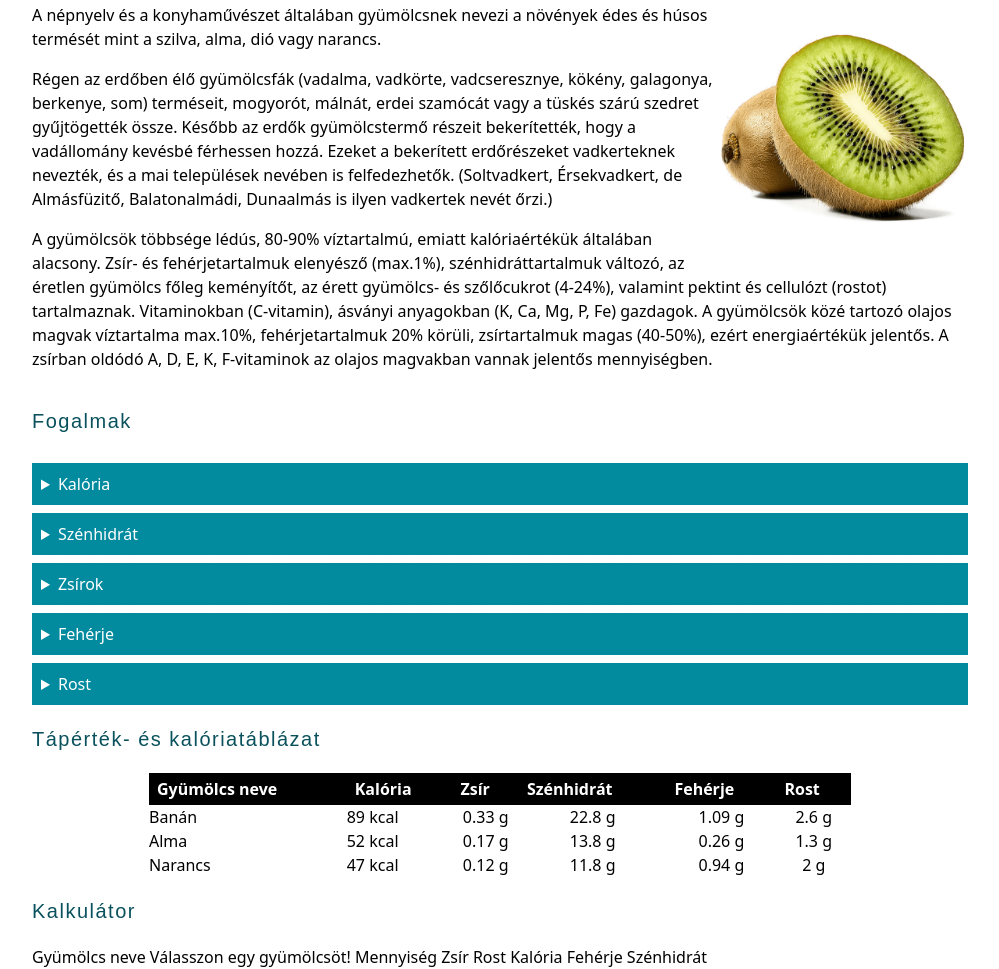
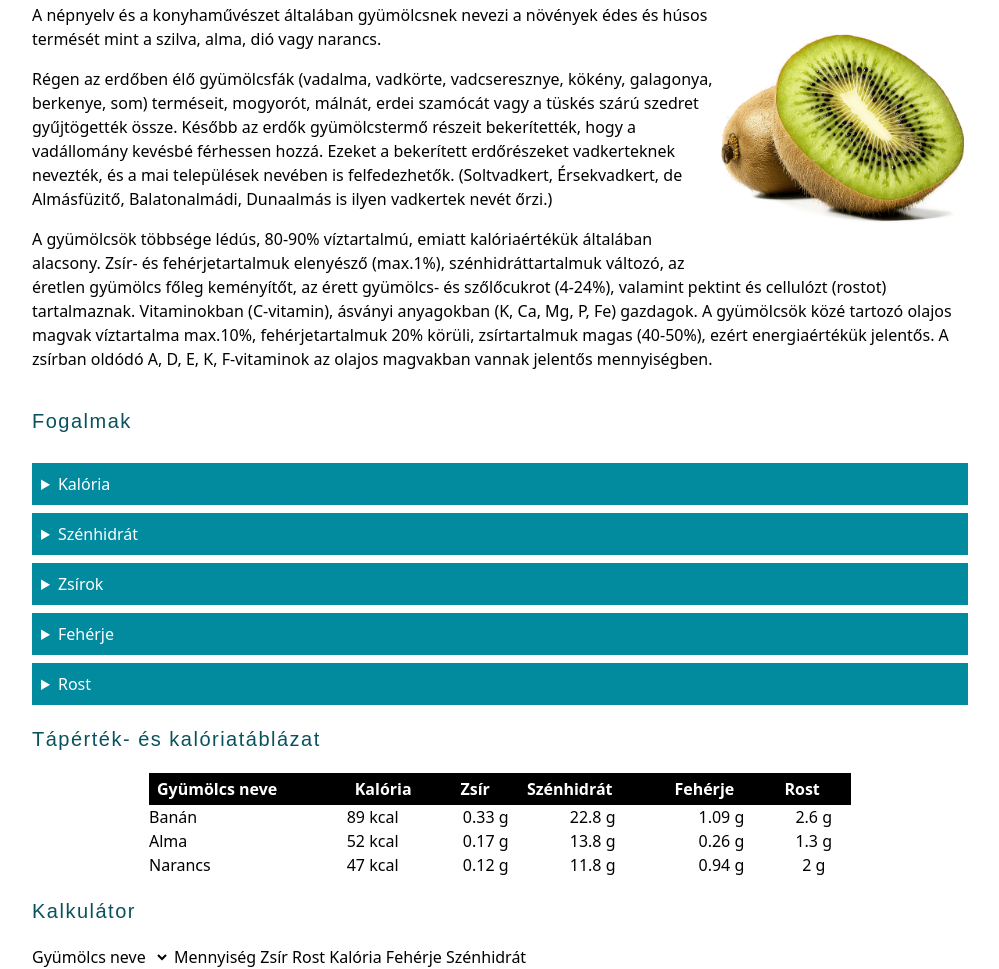
Before and after one commit to holdMyStack/SJW2025_Fata_David, a website built with Vite: page index.html in a window 1280 px wide. Shown: the part 669-1638 px from the top of the page, without its empty margins (140-1139 px from the left). Built offline with nearby package versions, Linux system fonts and the light colour scheme.

Commit message:
update progress

```diff
--- a/index.html
+++ b/index.html
@@ -111,15 +111,20 @@
 
         <section>
             <h2 class="tracking-[1.5px] text-dark-aqua text-xl">Kalkulátor</h2>
-            Gyümölcs neve
+
+            <form action="#">
+                <label for="gyumolcs">Gyümölcs neve</label>
+                <select name="gyumolcs" id="gyumolcs">
                     Válasszon egy gyümölcsöt!
-            Mennyiség
+                </select>
 
+                <label for="menyniseg">Mennyiség</label>
                 Zsír
                 Rost
                 Kalória
                 Fehérje
                 Szénhidrát
+            </form>
         </section>
     </main>
 </body>
```
Lines whose indentation alone changed are shown as unchanged.
